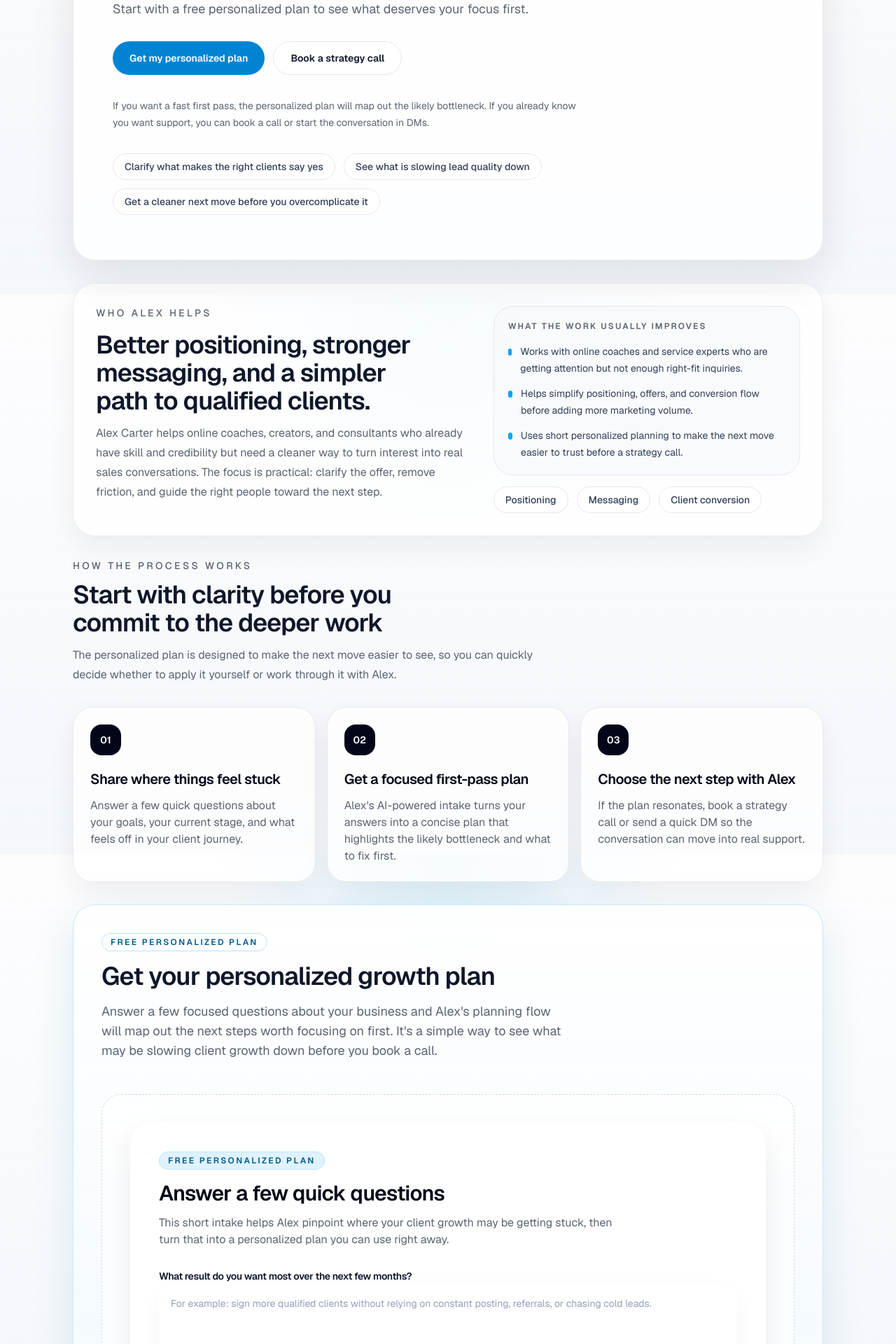
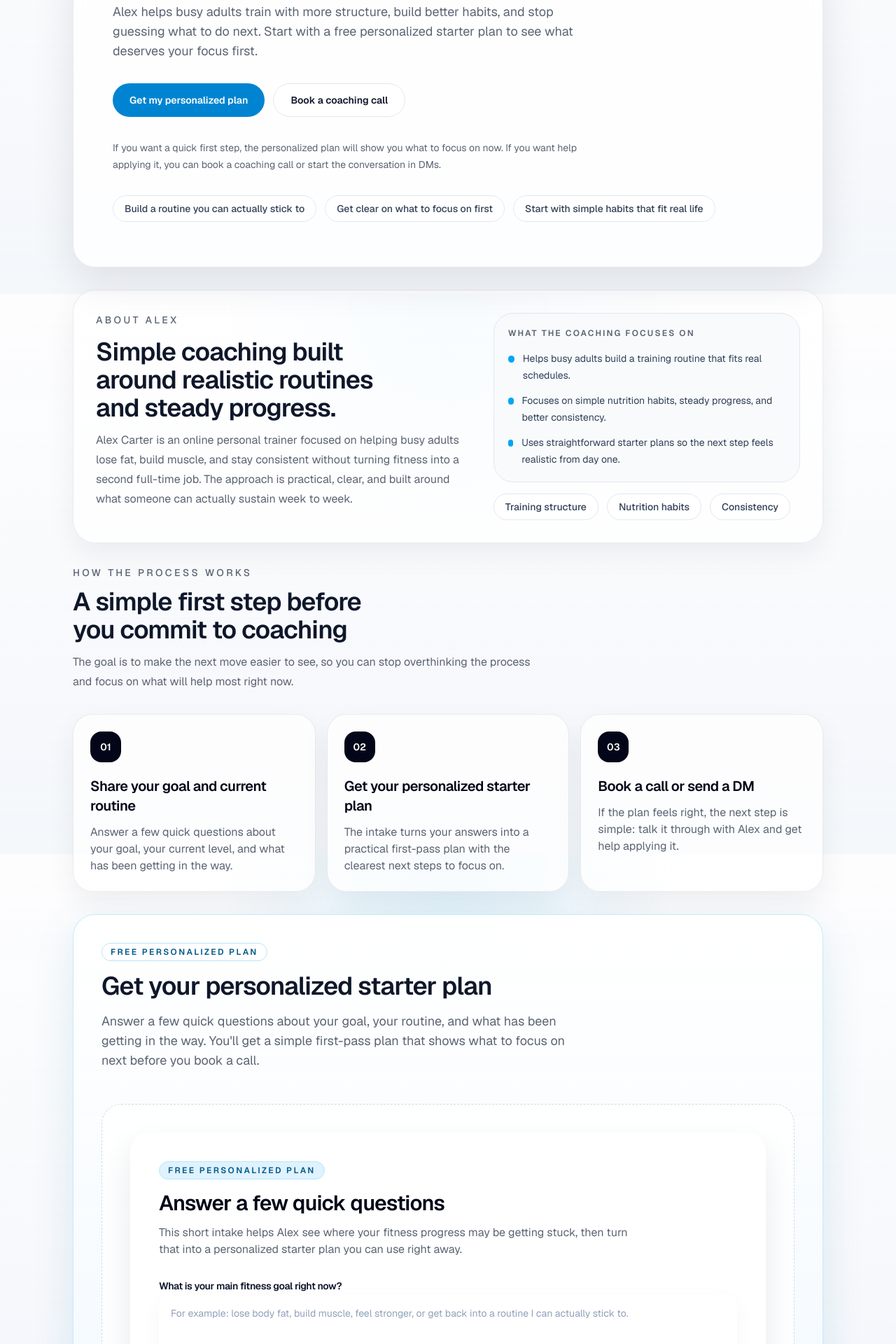
Before and after one commit to pataki2003/CoachFlow-AI, a Next.js app: page / in a window 1280 px wide. Shown: the part 380-2300 px from the top of the page at 70% size. Built offline with nearby package versions, Linux system fonts and the light colour scheme; no server answers.

Commit message:
feat(portfolio): reposition project as a personal trainer landing page showcase

```diff
--- a/src/app/layout.tsx
+++ b/src/app/layout.tsx
@@ -13,9 +13,9 @@ const geistMono = Geist_Mono({
 });
 
 export const metadata: Metadata = {
-  title: "Alex Carter | Business Growth Coach",
+  title: "Alex Carter | Online Personal Trainer",
   description:
-    "Personalized growth plans for online coaches who want clearer positioning, better-fit leads, and a stronger path to booked clients.",
+    "Personalized fitness starter plans for busy adults who want fat loss, muscle gain, and a more consistent routine.",
 };
 
 export default function RootLayout({
--- a/src/components/funnel/qualification-form.tsx
+++ b/src/components/funnel/qualification-form.tsx
@@ -51,9 +51,9 @@ export function QualificationForm({
               Answer a few quick questions
             </h3>
             <p className="max-w-2xl text-sm leading-6 text-muted sm:text-base">
-              This short intake helps Alex pinpoint where your client growth may
-              be getting stuck, then turn that into a personalized plan you can
-              use right away.
+              This short intake helps Alex see where your fitness progress may
+              be getting stuck, then turn that into a personalized starter plan
+              you can use right away.
             </p>
           </div>
         </div>
@@ -63,12 +63,12 @@ export function QualificationForm({
             htmlFor="goal"
             className="text-sm font-semibold tracking-tight text-slate-900"
           >
-            What result do you want most over the next few months?
+            What is your main fitness goal right now?
           </label>
           <textarea
             id="goal"
             rows={4}
-            placeholder="For example: sign more qualified clients without relying on constant posting, referrals, or chasing cold leads."
+            placeholder="For example: lose body fat, build muscle, feel stronger, or get back into a routine I can actually stick to."
             className={cn(getFieldClasses(Boolean(errors.goal)), "leading-7")}
             {...register("goal")}
           />
@@ -84,7 +84,7 @@ export function QualificationForm({
             htmlFor="currentLevel"
             className="text-sm font-semibold tracking-tight text-slate-900"
           >
-            Which stage best describes your business right now?
+            What best describes your current level?
           </label>
           <select
             id="currentLevel"
@@ -110,12 +110,12 @@ export function QualificationForm({
             htmlFor="biggestStruggle"
             className="text-sm font-semibold tracking-tight text-slate-900"
           >
-            What feels like the biggest bottleneck right now?
+            What is the biggest thing getting in your way?
           </label>
           <textarea
             id="biggestStruggle"
             rows={4}
-            placeholder="For example: inconsistent inquiries, unclear messaging, a weak offer, or too much drop-off before people book."
+            placeholder="For example: lack of consistency, not knowing what to do at the gym, low energy, nutrition habits, or trouble staying on track."
             className={cn(
               getFieldClasses(Boolean(errors.biggestStruggle)),
               "leading-7",
@@ -203,7 +203,7 @@ export function QualificationForm({
           <p aria-live="polite" className="text-sm leading-6 text-muted">
             {isSubmitting
               ? "Generating Alex Carter's personalized plan from your answers."
-              : "You&apos;ll get a concise first-pass plan with the clearest next move to focus on, then you can decide whether to book a call or start in DMs."}
+              : "You&apos;ll get a simple first-pass plan with the clearest next step to focus on, then you can decide whether to book a call or start in DMs."}
           </p>
         </div>
       </fieldset>
--- a/src/components/funnel/recommendation-preview.tsx
+++ b/src/components/funnel/recommendation-preview.tsx
@@ -34,15 +34,15 @@ export function RecommendationPreview({
       value: plan.goalClarity,
     },
     {
-      label: "Main bottleneck",
+      label: "Biggest obstacle",
       value: plan.biggestBottleneck,
     },
     {
-      label: "Focus for the next 7 days",
+      label: "What to focus on next 7 days",
       value: plan.focusNext7Days,
     },
     {
-      label: "Simple plan",
+      label: "Simple starter plan",
       value: plan.simplePlan,
     },
   ] as const;
@@ -55,15 +55,15 @@ export function RecommendationPreview({
       <div className="space-y-8">
         <div className="space-y-4">
           <span className="inline-flex w-fit items-center rounded-full border border-sky-200 bg-sky-100 px-3 py-1 text-xs font-semibold uppercase tracking-[0.2em] text-sky-800">
-            Your personalized plan
+            Your personalized starter plan
           </span>
           <h3 className="text-2xl font-semibold tracking-tight text-slate-950 sm:text-3xl">
             Here&apos;s where Alex would focus first
           </h3>
           <p className="text-base leading-7 text-muted sm:text-lg">
-            Based on what you shared, this is the kind of first-pass guidance
-            Alex would use to clarify the next move before changing everything
-            at once.
+            Based on what you shared, this is the kind of practical guidance
+            Alex would use to help you simplify the next step instead of trying
+            to fix everything at once.
           </p>
         </div>
 
@@ -121,14 +121,14 @@ export function RecommendationPreview({
                   rel="noreferrer noopener"
                   className="inline-flex min-h-12 items-center justify-center rounded-full bg-sky-600 px-6 py-3 text-sm font-semibold text-white transition-colors hover:bg-sky-700 focus-visible:outline-none focus-visible:ring-2 focus-visible:ring-sky-300 focus-visible:ring-offset-2 focus-visible:ring-offset-sky-50"
                 >
-                  Book a strategy call
+                  Book a coaching call
                 </a>
               ) : (
                 <button
                   type="button"
                   className="inline-flex min-h-12 items-center justify-center rounded-full bg-sky-600 px-6 py-3 text-sm font-semibold text-white transition-colors"
                 >
-                  Book a strategy call
+                  Book a coaching call
                 </button>
               )}
 
--- a/src/components/landing/about-coach-section.tsx
+++ b/src/components/landing/about-coach-section.tsx
@@ -1,13 +1,13 @@
 const credibilityPoints = [
-  "Works with online coaches and service experts who are getting attention but not enough right-fit inquiries.",
-  "Helps simplify positioning, offers, and conversion flow before adding more marketing volume.",
-  "Uses short personalized planning to make the next move easier to trust before a strategy call.",
+  "Helps busy adults build a training routine that fits real schedules.",
+  "Focuses on simple nutrition habits, steady progress, and better consistency.",
+  "Uses straightforward starter plans so the next step feels realistic from day one.",
 ] as const;
 
 const focusAreas = [
-  "Positioning",
-  "Messaging",
-  "Client conversion",
+  "Training structure",
+  "Nutrition habits",
+  "Consistency",
 ] as const;
 
 export function AboutCoachSection() {
@@ -17,22 +17,22 @@ export function AboutCoachSection() {
         <div className="grid gap-8 lg:grid-cols-[minmax(0,1.1fr)_minmax(18rem,0.9fr)] lg:items-start">
           <div className="space-y-4">
             <p className="text-sm font-medium uppercase tracking-[0.24em] text-muted">
-              Who Alex helps
+              About Alex
             </p>
             <div className="space-y-3">
               <h2
                 id="about-coach-title"
                 className="text-3xl font-semibold tracking-tight text-balance sm:text-4xl"
               >
-                Better positioning, stronger messaging, and a simpler path to
-                qualified clients.
+                Simple coaching built around realistic routines and steady
+                progress.
               </h2>
               <p className="max-w-2xl text-base leading-7 text-muted">
-                Alex Carter helps online coaches, creators, and consultants who
-                already have skill and credibility but need a cleaner way to
-                turn interest into real sales conversations. The focus is
-                practical: clarify the offer, remove friction, and guide the
-                right people toward the next step.
+                Alex Carter is an online personal trainer focused on helping
+                busy adults lose fat, build muscle, and stay consistent without
+                turning fitness into a second full-time job. The approach is
+                practical, clear, and built around what someone can actually
+                sustain week to week.
               </p>
             </div>
           </div>
@@ -40,7 +40,7 @@ export function AboutCoachSection() {
           <div className="space-y-4">
             <div className="rounded-[1.75rem] border border-slate-200 bg-slate-50/85 p-5">
               <p className="text-xs font-semibold uppercase tracking-[0.18em] text-muted">
-                What the work usually improves
+                What the coaching focuses on
               </p>
               <ul className="mt-4 space-y-3">
                 {credibilityPoints.map((point) => (
--- a/src/components/landing/funnel-placeholder-section.tsx
+++ b/src/components/landing/funnel-placeholder-section.tsx
@@ -17,13 +17,13 @@ export function FunnelPlaceholderSection() {
             id="personalized-plan-title"
             className="text-3xl font-semibold tracking-tight text-balance sm:text-4xl"
           >
-            Get your personalized growth plan
+            Get your personalized starter plan
           </h2>
           <p className="text-base leading-7 text-muted sm:text-lg">
-            Answer a few focused questions about your business and Alex&apos;s
-            planning flow will map out the next steps worth focusing on first.
-            It&apos;s a simple way to see what may be slowing client growth down
-            before you book a call.
+            Answer a few quick questions about your goal, your routine, and
+            what has been getting in the way. You&apos;ll get a simple
+            first-pass plan that shows what to focus on next before you book a
+            call.
           </p>
         </div>
         <QualificationFunnel
--- a/src/components/landing/hero-section.tsx
+++ b/src/components/landing/hero-section.tsx
@@ -1,7 +1,7 @@
 const proofPoints = [
-  "Clarify what makes the right clients say yes",
-  "See what is slowing lead quality down",
-  "Get a cleaner next move before you overcomplicate it",
+  "Build a routine you can actually stick to",
+  "Get clear on what to focus on first",
+  "Start with simple habits that fit real life",
 ] as const;
 
 type HeroSectionProps = {
@@ -15,7 +15,7 @@ export function HeroSection({
 }: HeroSectionProps) {
   const secondaryCta = bookingUrl ?? instagramUrl ?? "#personalized-plan";
   const secondaryLabel = bookingUrl
-    ? "Book a strategy call"
+    ? "Book a coaching call"
     : instagramUrl
       ? "DM Alex on Instagram"
       : "See the free plan";
@@ -27,23 +27,22 @@ export function HeroSection({
         <div className="max-w-4xl space-y-8">
           <div className="space-y-5">
             <span className="inline-flex w-fit items-center rounded-full border border-sky-200 bg-sky-100 px-3 py-1 text-xs font-semibold uppercase tracking-[0.2em] text-sky-800">
-              Alex Carter | Business Growth Coach
+              Alex Carter | Online Personal Trainer
             </span>
             <div className="space-y-4">
               <p className="text-sm font-medium uppercase tracking-[0.24em] text-muted">
-                For online coaches, creators, and consultants
+                For busy adults who want a plan they can stick to
               </p>
               <h1
                 id="hero-title"
                 className="max-w-3xl text-4xl font-semibold tracking-tight text-balance sm:text-5xl lg:text-6xl"
               >
-                Get a clearer path to more qualified coaching clients
+                Get a clearer plan for fat loss, muscle gain, and consistency
               </h1>
               <p className="max-w-2xl text-base leading-7 text-muted sm:text-lg">
-                Alex helps service-based experts tighten their positioning,
-                sharpen their message, and turn more audience attention into
-                the right client conversations. Start with a free personalized
-                plan to see what deserves your focus first.
+                Alex helps busy adults train with more structure, build better
+                habits, and stop guessing what to do next. Start with a free
+                personalized starter plan to see what deserves your focus first.
               </p>
             </div>
           </div>
@@ -66,9 +65,9 @@ export function HeroSection({
           </div>
 
           <p className="max-w-2xl text-sm leading-6 text-muted">
-            If you want a fast first pass, the personalized plan will map out
-            the likely bottleneck. If you already know you want support, you
-            can book a call or start the conversation in DMs.
+            If you want a quick first step, the personalized plan will show you
+            what to focus on now. If you want help applying it, you can book a
+            coaching call or start the conversation in DMs.
           </p>
 
           <ul className="flex flex-wrap gap-3" aria-label="Key value points">
--- a/src/components/landing/how-it-works-section.tsx
+++ b/src/components/landing/how-it-works-section.tsx
@@ -1,18 +1,18 @@
 const steps = [
   {
-    title: "Share where things feel stuck",
+    title: "Share your goal and current routine",
     description:
-      "Answer a few quick questions about your goals, your current stage, and what feels off in your client journey.",
+      "Answer a few quick questions about your goal, your current level, and what has been getting in the way.",
   },
   {
-    title: "Get a focused first-pass plan",
+    title: "Get your personalized starter plan",
     description:
-      "Alex's AI-powered intake turns your answers into a concise plan that highlights the likely bottleneck and what to fix first.",
+      "The intake turns your answers into a practical first-pass plan with the clearest next steps to focus on.",
   },
   {
-    title: "Choose the next step with Alex",
+    title: "Book a call or send a DM",
     description:
-      "If the plan resonates, book a strategy call or send a quick DM so the conversation can move into real support.",
+      "If the plan feels right, the next step is simple: talk it through with Alex and get help applying it.",
   },
 ] as const;
 
@@ -28,12 +28,12 @@ export function HowItWorksSection() {
             id="how-it-works-title"
             className="text-3xl font-semibold tracking-tight text-balance sm:text-4xl"
           >
-            Start with clarity before you commit to the deeper work
+            A simple first step before you commit to coaching
           </h2>
           <p className="text-base leading-7 text-muted">
-            The personalized plan is designed to make the next move easier to
-            see, so you can quickly decide whether to apply it yourself or work
-            through it with Alex.
+            The goal is to make the next move easier to see, so you can stop
+            overthinking the process and focus on what will help most right
+            now.
           </p>
         </div>
 
```
Also changed, not shown: src/app/api/ai-summary/route.ts (+8 -8 lines), src/types/funnel.ts (+11 -11 lines).
